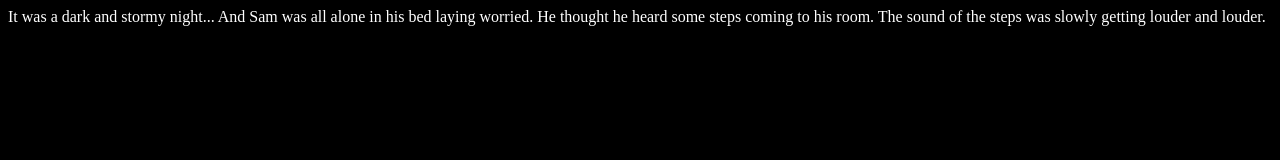
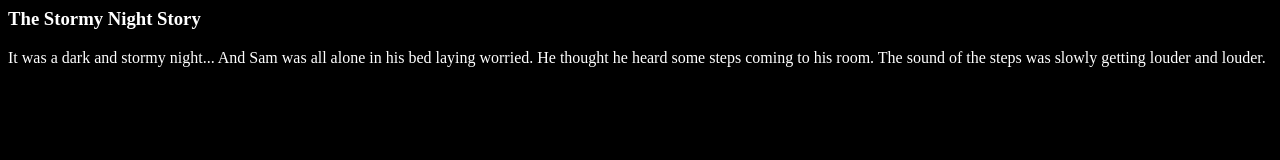
Before and after one commit to karlajagan/fireside-story, a plain HTML site: page index.html in a window 1280 px wide. Drawn offline with Linux system fonts and the light colour scheme.

Commit message:
added a title to the story

```diff
--- a/index.html
+++ b/index.html
@@ -3,6 +3,7 @@
     <link rel="stylesheet" type="text/css" href="style.css">
   </head>
   <body>
+    <h3>The Stormy Night Story</h3>
     <p>It was a dark and stormy night...
        And Sam was all alone in his bed laying worried.
        He thought he heard some steps coming to his room.
```
